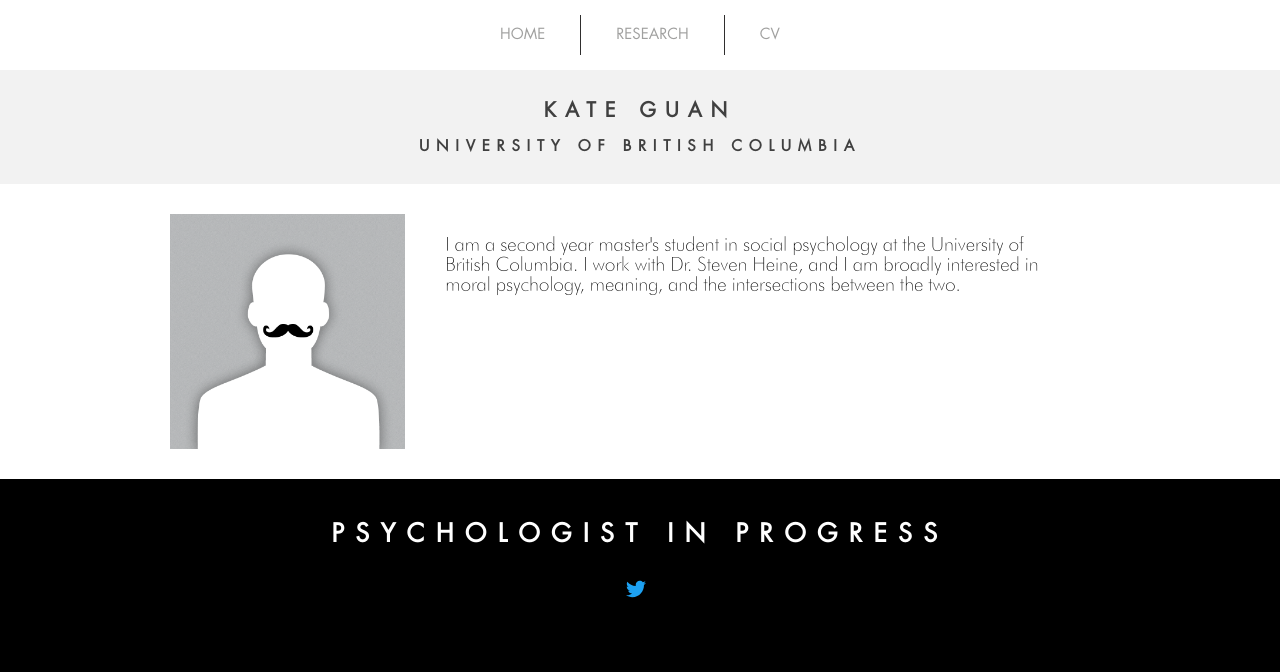
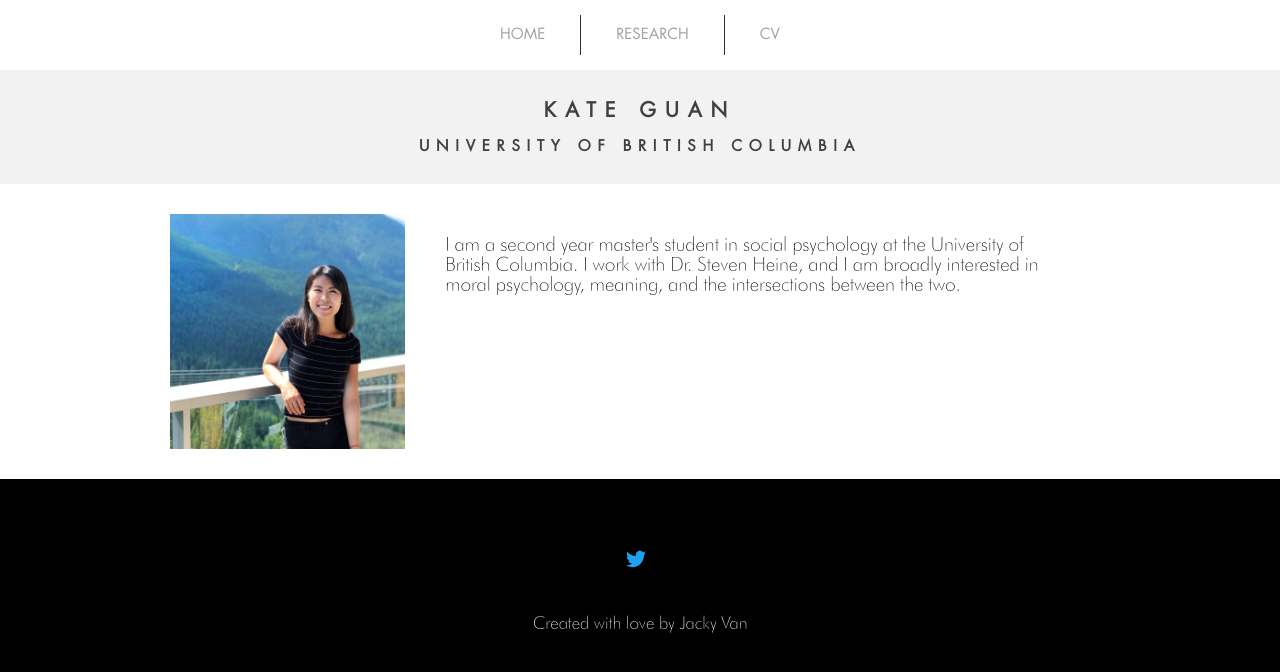
Before and after one commit to Jaacky/katewguan.com, a Jekyll site: the page built from index.html, in a window 1280 px wide. Shown: the top 672 px of the page. Built offline with Jekyll 4.4.1, drawn with Linux system fonts in a browser that asks for light colours.

Commit message:
Adding profile pic & updating footer

```diff
--- a/_includes/footer.html
+++ b/_includes/footer.html
@@ -1,5 +1,4 @@
 <div class="footer">
-    <h2>Psychologist in progress</h2>
     <div class="container">
         <div class="social-media-icons">
             <a href="https://twitter.com/katewguan" id="twitter" class="social-media-icon">
@@ -13,8 +12,8 @@
             </a> -->
         </div>
         <div class="mailing-list"></div>
-        <!-- <div class="copyright">
+        <div class="copyright">
             <p>Created with love by Jacky Van</p>
-        </div> -->
+        </div>
     </div>
 </div>
--- a/css/styles.css
+++ b/css/styles.css
@@ -325,6 +325,10 @@ nav a.active, nav a:hover {
     margin-right: 5px;
 }
 
+.social-media-icons {
+    margin-bottom: 40px;
+}
+
 .social-media-icon {
     width: 20px;
     display: inline-block;
--- a/index.html
+++ b/index.html
@@ -9,7 +9,7 @@ layout: default
     <div class="container landing">
         <div class="image-blurb-container">
             <div class="image">
-                <img src="/assets/avatar.png">
+                <img src="/assets/profile.jpg">
             </div>
             <div class="blurb">
                 <p>
```
Also changed, not shown: assets/avatar.png (deleted), assets/profile.jpg (added).
